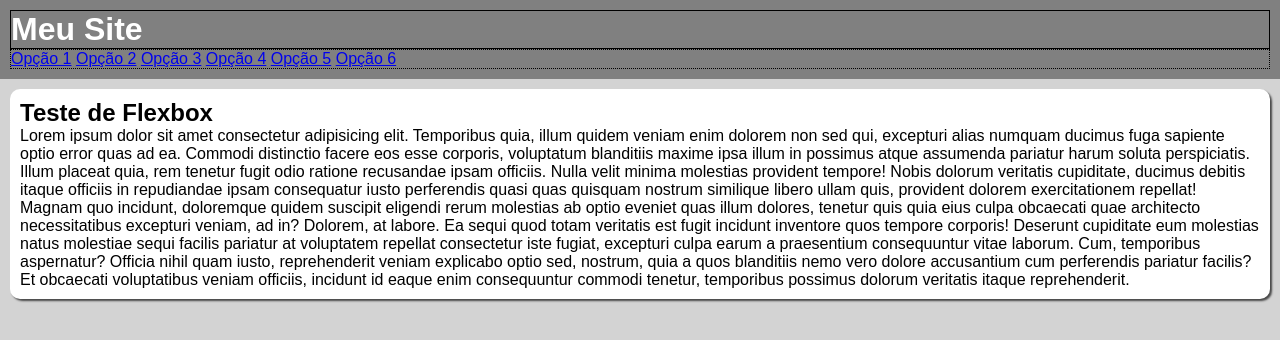
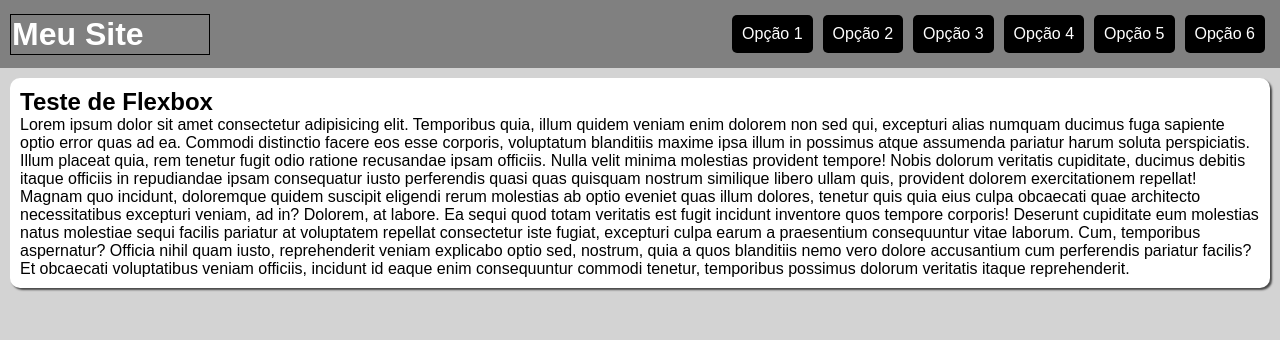
Before and after one commit to EliasDNV/Html-CSS, a plain HTML site: page exercícios/ex027/flex013-menuflexbox/index.html in a window 1280 px wide. Drawn offline with Linux system fonts and the light colour scheme.

Commit message:
Menu flex quase pronto

```diff
--- a/exercícios/ex027/flex013-menuflexbox/style.css
+++ b/exercícios/ex027/flex013-menuflexbox/style.css
@@ -16,13 +16,35 @@ header{
     background-color: gray;
     color: white;
     padding: 10px;
+
+    display: flex;
+    flex-flow: row wrap;
+    justify-content: space-between;
+    align-items: center;
 }
 header > h1{
     border: 1px solid black;
+    padding: 1px;
 
+    flex: 0 0 200px;
 }
 header > nav{
-    border: 1px dotted black;
+    display: flex;
+    justify-content:flex-end;
+}
+header > nav > a{
+    background-color: black;
+    color: white;
+    padding: 10px;
+    margin: 5px;
+    border-radius: 5px;
+    text-decoration: none;
+    text-align: center;
+}
+header > nav > a:hover{
+    background-color: white;
+    color: black;
+    transition: .5s;
 }
 main{
     background-color: white;
--- a/exercícios/ex027/flex13 prova/style.css
+++ b/exercícios/ex027/flex13 prova/style.css
@@ -7,7 +7,10 @@
 header{
     background-color: dimgrey;
     color: white;
+
     display: flex;
+    flex-flow: row wrap;
+    justify-content: space-between;
 }
 header > h1 {
     padding: 10px;
```
